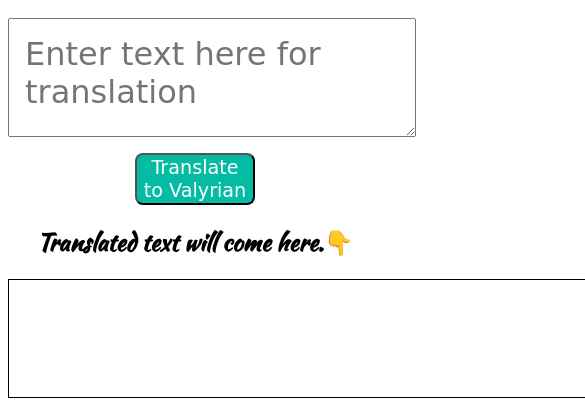
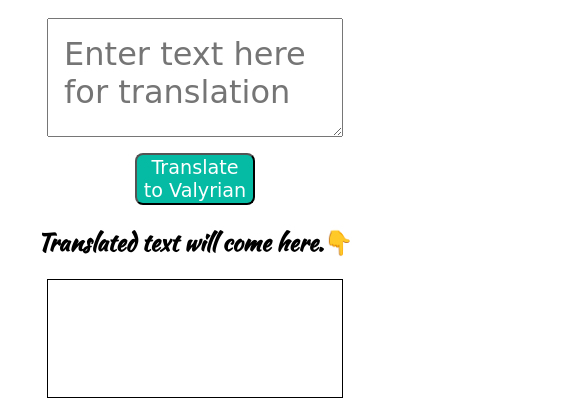
Before and after one commit to dikshadhote/Translator_app, a plain HTML site: page index.html in a window 390 px wide. Shown: the part 196-607 px from the top of the page, 585 px wide, since content can reach past the window. Drawn offline with Linux system fonts and the light colour scheme.

Commit message:
Make input-output fields screen-size responsive

```diff
--- a/css/style.css
+++ b/css/style.css
@@ -29,8 +29,11 @@ body{
     display:block;
     padding: 1rem 1rem;
     margin-bottom: 1rem;
+    width:70%;
+    /*
     max-width: 100%;
     width:650px;
+    */
     height:10vh;
     margin-left: auto;
     margin-right: auto;
@@ -44,7 +47,8 @@ body{
     margin-top: 1rem;
     display:block;
     padding: 1rem 1rem;
-    width:650px;
+    width:70%;
+   /* width:650px;*/
     height:10vh;
     border: 1px solid black;
     margin-left: auto;
```
Also changed, not shown: index.html (+1 -1 lines).
